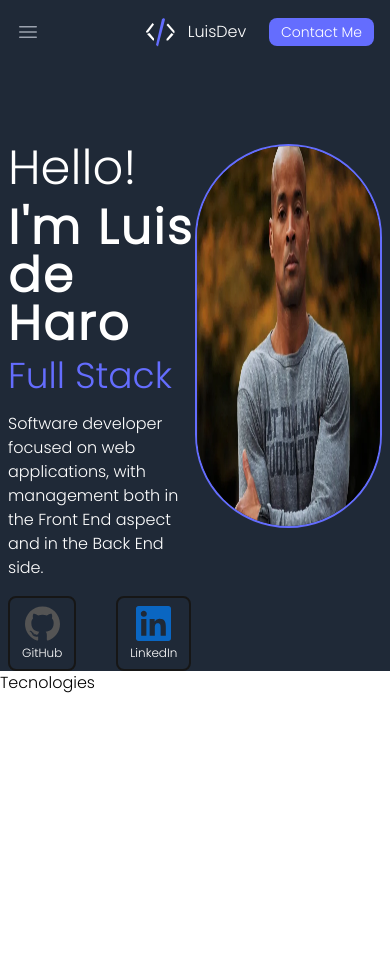
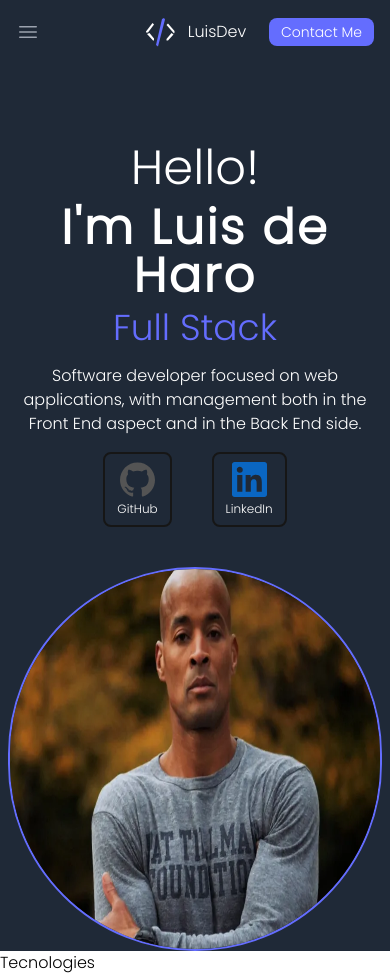
Before and after one commit to luisy9/portfolio-react, a React (Vite) app: page / in a window 390 px wide. Before the commit the page ends 844 px from the top, so only its background shows below. Built offline with nearby package versions, Linux system fonts and the light colour scheme.

Commit message:
Presentation mobile responsive

```diff
--- a/src/app/components/Presentation/Presentation.tsx
+++ b/src/app/components/Presentation/Presentation.tsx
@@ -12,21 +12,23 @@ export const Presentation = () => {
   return (
     <div className='bg-[#1f2937] pt-20'>
       <div className='mx-auto max-w-7xl px-2 sm:px-6 lg:px-1'>
-        <div className='grid grid-cols-2'>
+        <div className='grid lg:grid-cols-2 md:grid-cols-2 grid-cols-1'>
           <div className=''>
-            <h1 className='text-white text-5xl pb-3 text-bold'>Hello!</h1>
-            <h1 className='text-white text-5xl font-bold tracking-wider'>
+            <h1 className='text-white text-5xl pb-3 text-bold lg:text-left md:text-left text-center'>
+              Hello!
+            </h1>
+            <h1 className='text-white text-5xl font-bold tracking-wider lg:text-left md:text-left text-center'>
               <span className=''></span>I'm Luis de Haro
             </h1>
-            <h1 className='text-4xl pt-2 text-white'>
+            <h1 className='text-4xl pt-2 text-white lg:text-left md:text-left text-center'>
               {' '}
-              <span className='text-[#646DFE] text-bold'>{typeEffect}</span>
+              <span className='text-[#646DFE] text-bold '>{typeEffect}</span>
             </h1>
-            <p className='text-white pt-4'>
+            <p className='text-white pt-4 text-center lg:text-left md:text-left'>
               Software developer focused on web applications, with management
               both in the Front End aspect and in the Back End side.
             </p>
-            <div className='flex items-center gap-10 pt-4'>
+            <div className='flex pb-10 justify-center md:justify-start lg:justify-start gap-10 pt-4'>
               <div className='cursor-pointer border-2 rounded-lg border-[#161616] hover:bg-[#161616] px-3 py-2'>
                 <div className='flex justify-center'>
                   <svg
```
